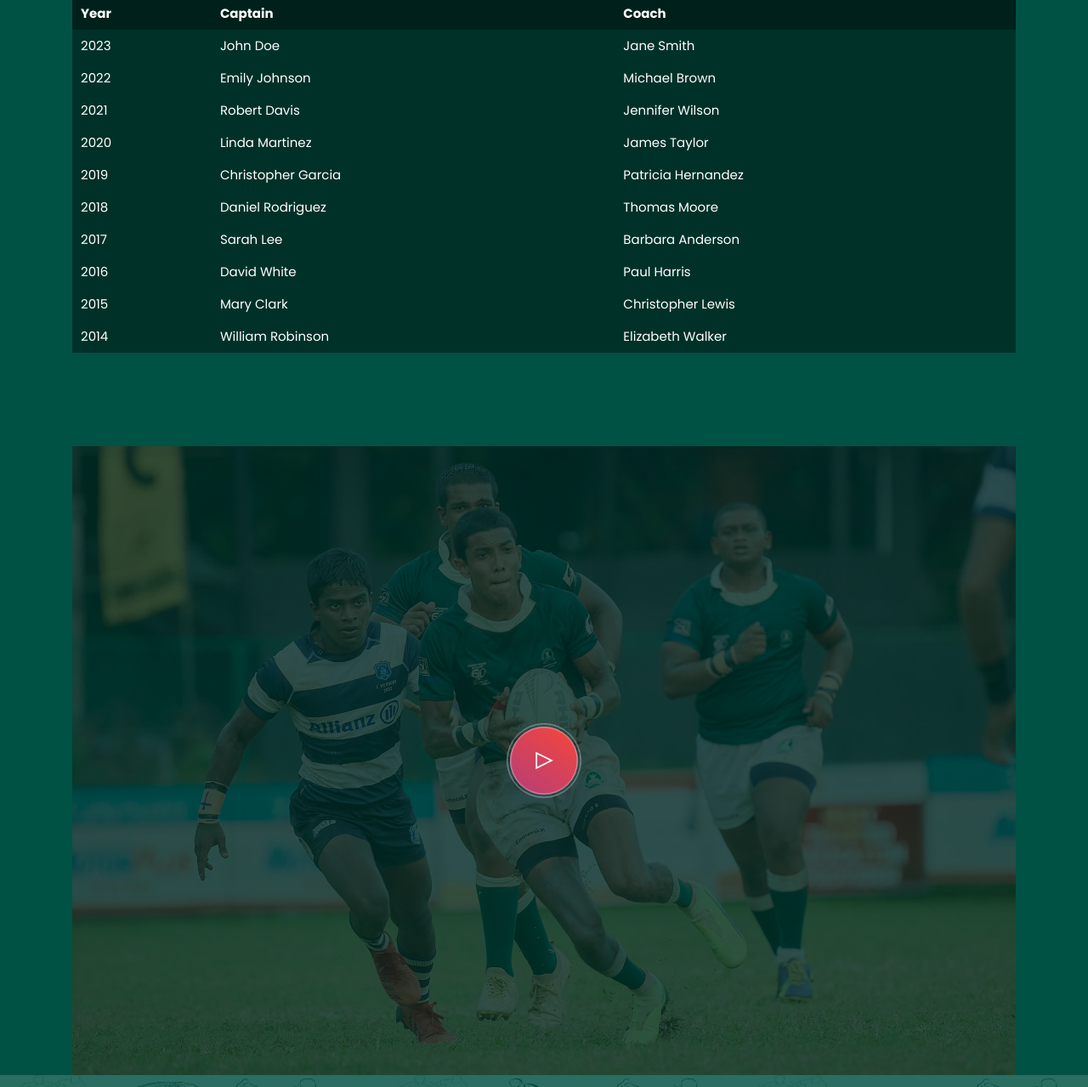
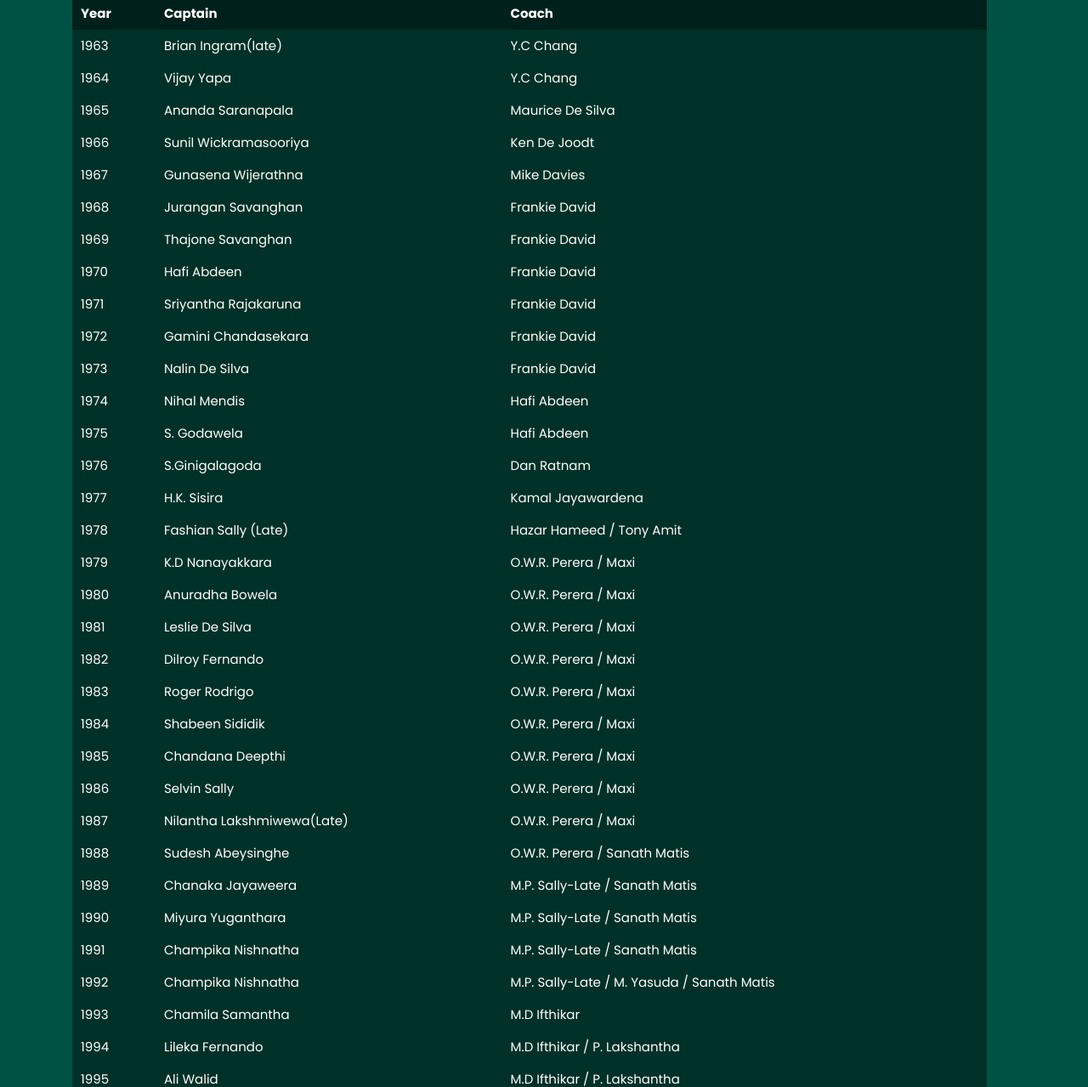
Before and after one commit to sgc1996/Isipathana-Rugby, a plain HTML site: page about.html in a window 1280 px wide. Shown: the part 5073-6352 px from the top of the page at 85% size. Drawn offline with Linux system fonts and the light colour scheme; some packages are replaced by stand-ins of ours.

Commit message:
pdf added

```diff
--- a/about.html
+++ b/about.html
@@ -196,54 +196,204 @@
       </thead>
       <tbody>
         <tr>
-          <td>2023</td>
-          <td>John Doe</td>
-          <td>Jane Smith</td>
+          <td>1963</td>
+          <td>Brian Ingram(late)</td>
+          <td>Y.C Chang</td>
         </tr>
         <tr>
-          <td>2022</td>
-          <td>Emily Johnson</td>
-          <td>Michael Brown</td>
+          <td>1964</td>
+          <td>Vijay Yapa</td>
+          <td>Y.C Chang</td>
         </tr>
         <tr>
-          <td>2021</td>
-          <td>Robert Davis</td>
-          <td>Jennifer Wilson</td>
+          <td>1965</td>
+          <td>Ananda Saranapala</td>
+          <td>Maurice De Silva</td>
         </tr>
         <tr>
-          <td>2020</td>
-          <td>Linda Martinez</td>
-          <td>James Taylor</td>
+          <td>1966</td>
+          <td>Sunil Wickramasooriya</td>
+          <td>Ken De Joodt</td>
         </tr>
         <tr>
-          <td>2019</td>
-          <td>Christopher Garcia</td>
-          <td>Patricia Hernandez</td>
+          <td>1967</td>
+          <td>Gunasena Wijerathna</td>
+          <td>Mike Davies</td>
         </tr>
         <tr>
-          <td>2018</td>
-          <td>Daniel Rodriguez</td>
-          <td>Thomas Moore</td>
+          <td>1968</td>
+          <td>Jurangan Savanghan</td>
+          <td>Frankie David</td>
         </tr>
         <tr>
-          <td>2017</td>
-          <td>Sarah Lee</td>
-          <td>Barbara Anderson</td>
+          <td>1969</td>
+          <td>Thajone Savanghan</td>
+          <td>Frankie David</td>
         </tr>
         <tr>
-          <td>2016</td>
-          <td>David White</td>
-          <td>Paul Harris</td>
+          <td>1970</td>
+          <td>Hafi Abdeen</td>
+          <td>Frankie David</td>
         </tr>
         <tr>
-          <td>2015</td>
-          <td>Mary Clark</td>
-          <td>Christopher Lewis</td>
+          <td>1971</td>
+          <td>Sriyantha Rajakaruna</td>
+          <td>Frankie David</td>
         </tr>
         <tr>
-          <td>2014</td>
-          <td>William Robinson</td>
-          <td>Elizabeth Walker</td>
+          <td>1972</td>
+          <td>Gamini Chandasekara</td>
+          <td>Frankie David</td>
+        </tr>
+        <tr>
+          <td>1973</td>
+          <td>Nalin De Silva</td>
+          <td>Frankie David</td>
+        </tr>
+        <tr>
+          <td>1974</td>
+          <td>Nihal Mendis</td>
+          <td>Hafi Abdeen</td>
+        </tr>
+        <tr>
+          <td>1975</td>
+          <td>S. Godawela</td>
+          <td>Hafi Abdeen</td>
+        </tr>
+        <tr>
+          <td>1976</td>
+          <td>S.Ginigalagoda</td>
+          <td>Dan Ratnam</td>
+        </tr>
+        <tr>
+          <td>1977</td>
+          <td>H.K. Sisira</td>
+          <td>Kamal Jayawardena</td>
+        </tr>
+        <tr>
+          <td>1978</td>
+          <td>Fashian Sally (Late)</td>
+          <td>Hazar Hameed / Tony Amit</td>
+        </tr>
+        <tr>
+          <td>1979</td>
+          <td>K.D Nanayakkara</td>
+          <td>O.W.R. Perera / Maxi</td>
+        </tr>
+        <tr>
+          <td>1980</td>
+          <td>Anuradha Bowela</td>
+          <td>O.W.R. Perera / Maxi</td>
+        </tr>
+        <tr>
+          <td>1981</td>
+          <td>Leslie De Silva</td>
+          <td>O.W.R. Perera / Maxi</td>
+        </tr>
+        <tr>
+          <td>1982</td>
+          <td>Dilroy Fernando</td>
+          <td>O.W.R. Perera / Maxi</td>
+        </tr>
+        <tr>
+          <td>1983</td>
+          <td>Roger Rodrigo</td>
+          <td>O.W.R. Perera / Maxi</td>
+        </tr>
+        <tr>
+          <td>1984</td>
+          <td>Shabeen Sididik</td>
+          <td>O.W.R. Perera / Maxi</td>
+        </tr>
+        <tr>
+          <td>1985</td>
+          <td>Chandana Deepthi</td>
+          <td>O.W.R. Perera / Maxi</td>
+        </tr>
+        <tr>
+          <td>1986</td>
+          <td>Selvin Sally</td>
+          <td>O.W.R. Perera / Maxi</td>
+        </tr>
+        <tr>
+          <td>1987</td>
+          <td>Nilantha Lakshmiwewa(Late)</td>
+          <td>O.W.R. Perera / Maxi</td>
+        </tr>
+        <tr>
+          <td>1988</td>
+          <td>Sudesh Abeysinghe</td>
+          <td>O.W.R. Perera / Sanath Matis</td>
+        </tr>
+        <tr>
+          <td>1989</td>
+          <td>Chanaka Jayaweera</td>
+          <td>M.P. Sally-Late / Sanath Matis</td>
+        </tr>
+        <tr>
+          <td>1990</td>
+          <td>Miyura Yuganthara</td>
+          <td>M.P. Sally-Late / Sanath Matis</td>
+        </tr>
+        <tr>
+          <td>1991</td>
+          <td>Champika Nishnatha</td>
+          <td>M.P. Sally-Late / Sanath Matis</td>
+        </tr>
+        <tr>
+          <td>1992</td>
+          <td>Champika Nishnatha</td>
+          <td>M.P. Sally-Late / M. Yasuda / Sanath Matis</td>
+        </tr>
+        <tr>
+          <td>1993</td>
+          <td>Chamila Samantha</td>
+          <td>M.D Ifthikar</td>
+        </tr>
+        <tr>
+          <td>1994</td>
+          <td>Lileka Fernando</td>
+          <td>M.D Ifthikar / P. Lakshantha</td>
+        </tr>
+        <tr>
+          <td>1995</td>
+          <td>Ali Walid</td>
+          <td>M.D Ifthikar / P. Lakshantha</td>
+        </tr>
+        <tr>
+          <td>1996</td>
+          <td>Bandula Mallikaratchi</td>
+          <td>Lesley De Silva</td>
+        </tr>
+        <tr>
+          <td>1997</td>
+          <td>Vajira Hewage</td>
+          <td>Kelum Gunarathne<td>
+        </tr>
+        <tr>
+          <td>1998</td>
+          <td>Shamly Nawas</td>
+          <td>Kelum Gunarathne<td>
+        </tr>
+        <tr>
+          <td>1999</td>
+          <td>Krishan Chandan</td>
+          <td>S.W Chang<td>
+        </tr>
+        <tr>
+          <td>2000</td>
+          <td>Hamesh Gunaratne</td>
+          <td>Tony Amith<td>
+        </tr>
+        <tr>
+          <td>2001</td>
+          <td>Ranga Perera</td>
+          <td>Champika Nishantha / Bimal Perera<td>
+        </tr>
+        <tr>
+          <td>2002</td>
+          <td>Anuraga Walpola</td>
+          <td>Sanath Martis / Bimal Perera<td>
         </tr>
       </tbody>
     </table>
@@ -253,6 +403,21 @@
 </section>
 
 <!--END Formner Captains and Coaches-->
+
+<!--PDF-->
+<section class="latest-blog " style="padding-top: 70px;">
+  <div class="container">
+    <div class="col-lg-10 mx-auto text-center" style="padding-bottom: 30px;">
+      <h2 style="color: white"><a>25 YEARS OF </a><a style="color: #E1C983;">ISIPATHANA RUGBY </a></h2>
+    </div>
+    <div class="pdf-container">
+      <embed src="images/about/about_ir.pdf" type="application/pdf" width="100%" height="100%">
+  </div>
+
+  </div>
+</section>
+
+<!--END PDF-->
 
 <!-- progressbar
 <section class="section pb-0">
--- a/css/style.css
+++ b/css/style.css
@@ -1375,3 +1375,9 @@ a {
 .custom-table td {
   background-color: rgba(0, 0, 0, 0.4); /* Semi-transparent background for cells */
 }
+
+.pdf-container {
+  width: 100%;
+  height: 1000px; /* Adjust the height as needed */
+  overflow: auto;
+}
```
Also changed, not shown: 1 other file.
